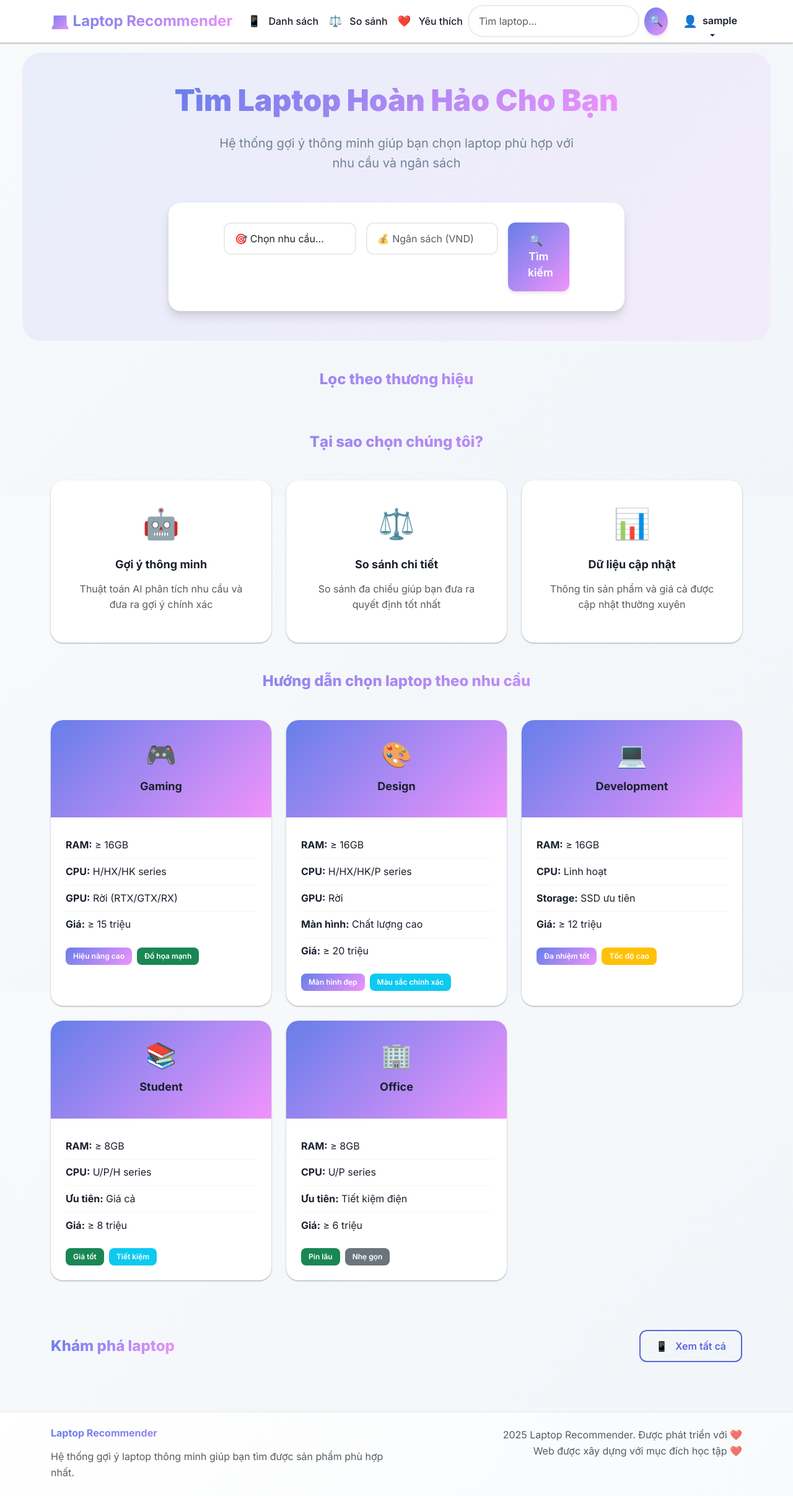
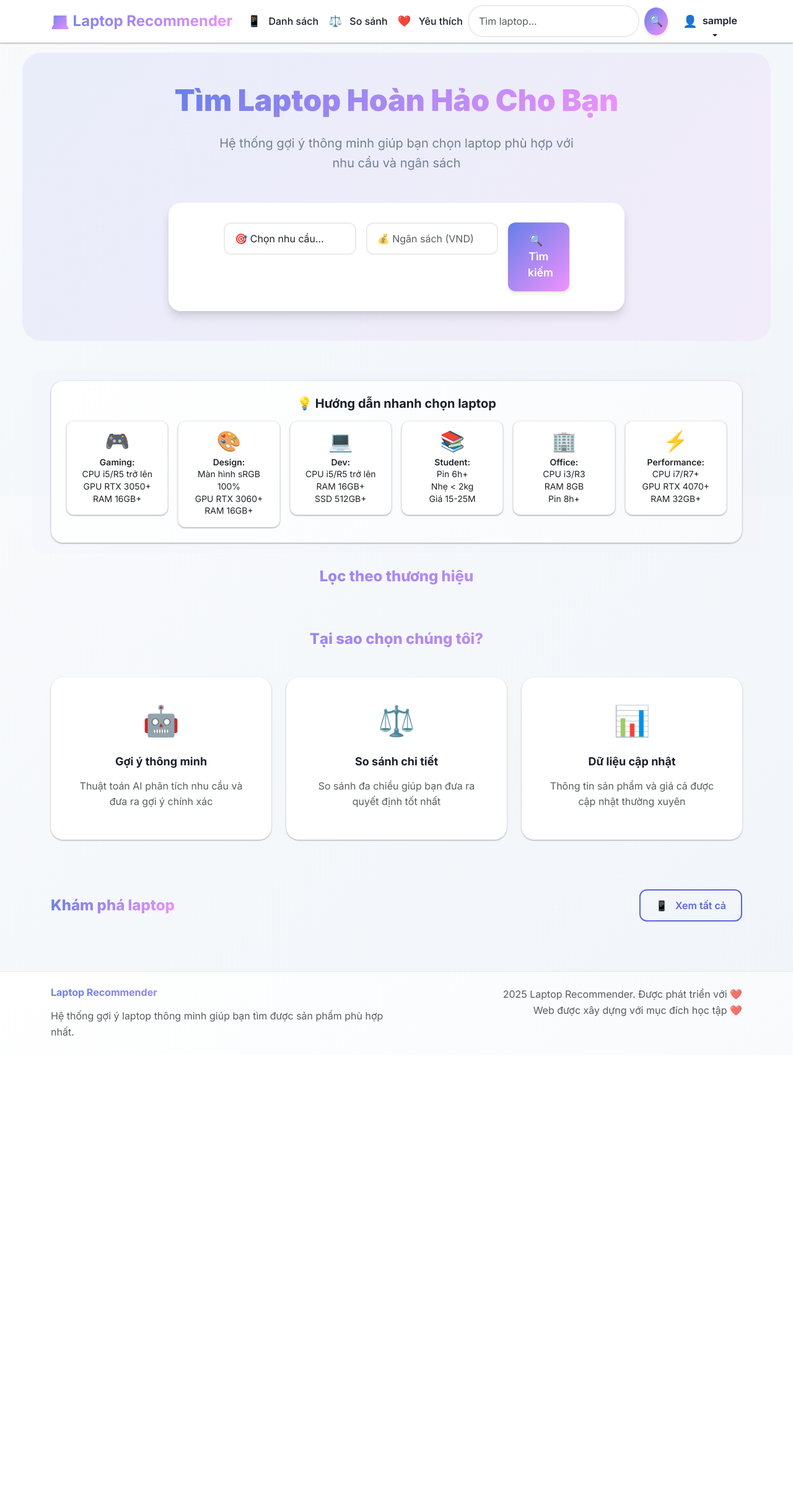
Before and after one commit to MinhQuan954/Laptop_Recommender_Website, a Flask app: page / in a window 1280 px wide. Shown: the whole page at 62% size. After the commit the page ends 1672 px from the top, so only its background shows below. Run offline with Flask 3, Linux system fonts and the light colour scheme; the visitor is signed in with stand-in values (Sample User, id 1); data that the repository does not hold is empty; some libraries are stand-ins or nearby versions.

Commit message:
New UX/UI for our web v1.3

```diff
--- a/laptop_recommender/static/css/theme.css
+++ b/laptop_recommender/static/css/theme.css
@@ -44,6 +44,14 @@ body.app-gradient {
   color: var(--text-strong);
   line-height: 1.6;
   font-size: 16px;
+  position: relative;
+  z-index: 1;
+}
+
+/* Ensure main content doesn't overlap dropdown */
+.main-content {
+  position: relative;
+  z-index: 1;
 }
 
 /* Typography */
@@ -78,6 +86,8 @@ h6 { font-size: 1rem; }
   border-bottom: 1px solid var(--border) !important;
   box-shadow: var(--shadow-sm);
   transition: all 0.3s ease;
+  z-index: 999999999999 !important;
+  position: relative !important;
 }
 
 .navbar.app-navbar.scrolled {
@@ -499,6 +509,113 @@ h6 { font-size: 1rem; }
   animation: fadeInUp 0.6s ease-out;
 }
 
+/* Quick Guide Section */
+.quick-guide-section {
+  background: linear-gradient(135deg, rgba(102, 126, 234, 0.02) 0%, rgba(240, 147, 251, 0.02) 100%);
+  border-radius: 16px;
+  padding: 1rem;
+}
+
+.guide-item {
+  padding: 1rem;
+  border-radius: 12px;
+  background: white;
+  box-shadow: var(--shadow-sm);
+  transition: all 0.3s ease;
+  border: 1px solid var(--border);
+}
+
+.guide-item:hover {
+  transform: translateY(-4px);
+  box-shadow: var(--shadow-md);
+  background: linear-gradient(135deg, rgba(102, 126, 234, 0.05) 0%, rgba(240, 147, 251, 0.05) 100%);
+}
+
+.guide-icon {
+  font-size: 2rem;
+  line-height: 1;
+}
+
+.guide-text {
+  line-height: 1.4;
+  color: var(--text-secondary);
+}
+
+.guide-text strong {
+  color: var(--text-primary);
+  font-weight: 600;
+}
+
+/* Dropdown Menu - Ensure it's on top layer */
+.dropdown-menu {
+  z-index: 999999999999 !important;
+  position: fixed !important;
+  background: white !important;
+  border: 1px solid var(--border) !important;
+  border-radius: 12px !important;
+  box-shadow: var(--shadow-xl) !important;
+  backdrop-filter: blur(20px) !important;
+  -webkit-backdrop-filter: blur(20px) !important;
+  margin-top: 0.5rem !important;
+  min-width: 200px !important;
+  padding: 0.5rem 0 !important;
+  top: auto !important;
+  left: auto !important;
+}
+
+.dropdown-menu.show {
+  display: block !important;
+  animation: fadeIn 0.2s ease-out !important;
+}
+
+.dropdown-item {
+  padding: 0.75rem 1rem !important;
+  color: var(--text-strong) !important;
+  text-decoration: none !important;
+  transition: all 0.2s ease !important;
+  border: none !important;
+  background: transparent !important;
+  font-weight: 500 !important;
+}
+
+.dropdown-item:hover {
+  background: linear-gradient(135deg, rgba(102, 126, 234, 0.05) 0%, rgba(240, 147, 251, 0.05) 100%) !important;
+  color: var(--primary-600) !important;
+  transform: translateX(4px) !important;
+}
+
+.dropdown-item:active {
+  background: linear-gradient(135deg, rgba(102, 126, 234, 0.1) 0%, rgba(240, 147, 251, 0.1) 100%) !important;
+}
+
+.dropdown-divider {
+  border-top: 1px solid var(--border-light) !important;
+  margin: 0.5rem 0 !important;
+}
+
+/* User dropdown specific styling */
+.navbar .dropdown-menu {
+  right: 0 !important;
+  left: auto !important;
+  transform-origin: top right !important;
+}
+
+/* Ensure navbar dropdown is above all other elements */
+.navbar .dropdown {
+  position: relative !important;
+  z-index: 999999999999 !important;
+}
+
+.navbar .dropdown-toggle {
+  position: relative !important;
+  z-index: 999999999999 !important;
+}
+
+.navbar .dropdown-toggle::after {
+  margin-left: 0.5rem !important;
+  vertical-align: middle !important;
+}
+
 .animate-fade-in {
   animation: fadeIn 0.4s ease-out;
 }
--- a/laptop_recommender/templates/index.html
+++ b/laptop_recommender/templates/index.html
@@ -40,6 +40,85 @@
               </button>
             </div>
           </form>
+        </div>
+      </div>
+    </div>
+  </div>
+</section>
+
+<!-- Quick Guide Section -->
+<section class="quick-guide-section mb-4 animate-fade-in-up">
+  <div class="container">
+    <div class="card app-card">
+      <div class="card-body">
+        <h4 class="text-center mb-3">💡 Hướng dẫn nhanh chọn laptop</h4>
+        <div class="row g-3">
+          <div class="col-md-2 col-6">
+            <div class="guide-item text-center">
+              <div class="guide-icon mb-2">🎮</div>
+              <div class="guide-text small">
+                <strong>Gaming:</strong><br>
+                CPU i5/R5 trở lên<br>
+                GPU RTX 3050+<br>
+                RAM 16GB+
+              </div>
+            </div>
+          </div>
+          <div class="col-md-2 col-6">
+            <div class="guide-item text-center">
+              <div class="guide-icon mb-2">🎨</div>
+              <div class="guide-text small">
+                <strong>Design:</strong><br>
+                Màn hình sRGB 100%<br>
+                GPU RTX 3060+<br>
+                RAM 16GB+
+              </div>
+            </div>
+          </div>
+          <div class="col-md-2 col-6">
+            <div class="guide-item text-center">
+              <div class="guide-icon mb-2">💻</div>
+              <div class="guide-text small">
+                <strong>Dev:</strong><br>
+                CPU i5/R5 trở lên<br>
+                RAM 16GB+<br>
+                SSD 512GB+
+              </div>
+            </div>
+          </div>
+          <div class="col-md-2 col-6">
+            <div class="guide-item text-center">
+              <div class="guide-icon mb-2">📚</div>
+              <div class="guide-text small">
+                <strong>Student:</strong><br>
+                Pin 6h+<br>
+                Nhẹ < 2kg<br>
+                Giá 15-25M
+              </div>
+            </div>
+          </div>
+          <div class="col-md-2 col-6">
+            <div class="guide-item text-center">
+              <div class="guide-icon mb-2">🏢</div>
+              <div class="guide-text small">
+                <strong>Office:</strong><br>
+                CPU i3/R3<br>
+                RAM 8GB<br>
+                Pin 8h+
+              </div>
+            </div>
+          </div>
+          <div class="col-md-2 col-6">
+            <div class="guide-item text-center">
+              <div class="guide-icon mb-2">⚡</div>
+              <div class="guide-text small">
+                <strong>Performance:</strong><br>
+                CPU i7/R7+<br>
+                GPU RTX 4070+<br>
+                RAM 32GB+
+              </div>
+            </div>
+          </div>
         </div>
       </div>
     </div>
@@ -90,119 +169,7 @@
   </div>
 </section>
 
-<!-- Category Guide Section -->
-<section class="category-guide mb-5">
-  <div class="container">
-    <h3 class="section-title text-center mb-5">Hướng dẫn chọn laptop theo nhu cầu</h3>
-    <div class="row g-4">
-      <div class="col-lg-4 col-md-6">
-        <div class="category-card">
-          <div class="category-header">
-            <div class="category-icon">🎮</div>
-            <h5>Gaming</h5>
-          </div>
-          <div class="category-body">
-            <ul class="category-specs">
-              <li><strong>RAM:</strong> ≥ 16GB</li>
-              <li><strong>CPU:</strong> H/HX/HK series</li>
-              <li><strong>GPU:</strong> Rời (RTX/GTX/RX)</li>
-              <li><strong>Giá:</strong> ≥ 15 triệu</li>
-            </ul>
-            <div class="category-tags">
-              <span class="badge bg-primary">Hiệu năng cao</span>
-              <span class="badge bg-success">Đồ họa mạnh</span>
-            </div>
-          </div>
-        </div>
-      </div>
 
-      <div class="col-lg-4 col-md-6">
-        <div class="category-card">
-          <div class="category-header">
-            <div class="category-icon">🎨</div>
-            <h5>Design</h5>
-          </div>
-          <div class="category-body">
-            <ul class="category-specs">
-              <li><strong>RAM:</strong> ≥ 16GB</li>
-              <li><strong>CPU:</strong> H/HX/HK/P series</li>
-              <li><strong>GPU:</strong> Rời</li>
-              <li><strong>Màn hình:</strong> Chất lượng cao</li>
-              <li><strong>Giá:</strong> ≥ 20 triệu</li>
-            </ul>
-            <div class="category-tags">
-              <span class="badge bg-primary">Màn hình đẹp</span>
-              <span class="badge bg-info">Màu sắc chính xác</span>
-            </div>
-          </div>
-        </div>
-      </div>
-
-      <div class="col-lg-4 col-md-6">
-        <div class="category-card">
-          <div class="category-header">
-            <div class="category-icon">💻</div>
-            <h5>Development</h5>
-          </div>
-          <div class="category-body">
-            <ul class="category-specs">
-              <li><strong>RAM:</strong> ≥ 16GB</li>
-              <li><strong>CPU:</strong> Linh hoạt</li>
-              <li><strong>Storage:</strong> SSD ưu tiên</li>
-              <li><strong>Giá:</strong> ≥ 12 triệu</li>
-            </ul>
-            <div class="category-tags">
-              <span class="badge bg-primary">Đa nhiệm tốt</span>
-              <span class="badge bg-warning">Tốc độ cao</span>
-            </div>
-          </div>
-        </div>
-      </div>
-
-      <div class="col-lg-4 col-md-6">
-        <div class="category-card">
-          <div class="category-header">
-            <div class="category-icon">📚</div>
-            <h5>Student</h5>
-          </div>
-          <div class="category-body">
-            <ul class="category-specs">
-              <li><strong>RAM:</strong> ≥ 8GB</li>
-              <li><strong>CPU:</strong> U/P/H series</li>
-              <li><strong>Ưu tiên:</strong> Giá cả</li>
-              <li><strong>Giá:</strong> ≥ 8 triệu</li>
-            </ul>
-            <div class="category-tags">
-              <span class="badge bg-success">Giá tốt</span>
-              <span class="badge bg-info">Tiết kiệm</span>
-            </div>
-          </div>
-        </div>
-      </div>
-
-      <div class="col-lg-4 col-md-6">
-        <div class="category-card">
-          <div class="category-header">
-            <div class="category-icon">🏢</div>
-            <h5>Office</h5>
-          </div>
-          <div class="category-body">
-            <ul class="category-specs">
-              <li><strong>RAM:</strong> ≥ 8GB</li>
-              <li><strong>CPU:</strong> U/P series</li>
-              <li><strong>Ưu tiên:</strong> Tiết kiệm điện</li>
-              <li><strong>Giá:</strong> ≥ 6 triệu</li>
-            </ul>
-            <div class="category-tags">
-              <span class="badge bg-success">Pin lâu</span>
-              <span class="badge bg-secondary">Nhẹ gọn</span>
-            </div>
-          </div>
-        </div>
-      </div>
-    </div>
-  </div>
-</section>
 
 <!-- Products Section -->
 <section class="products-section">
```
Also changed, not shown: laptop_recommender/requirements.txt (+47 -0 lines), laptop_recommender/templates/compare.html (+20 -0 lines), laptop_recommender/app.db.
